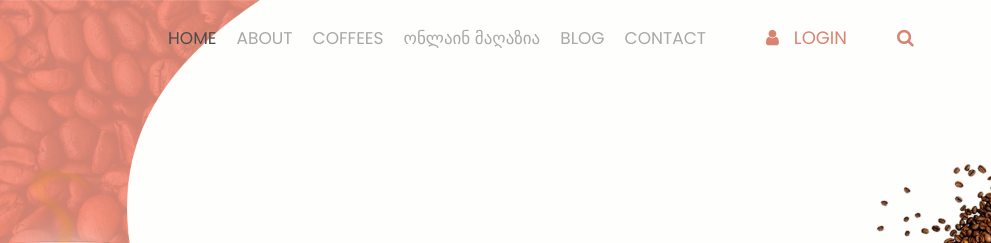
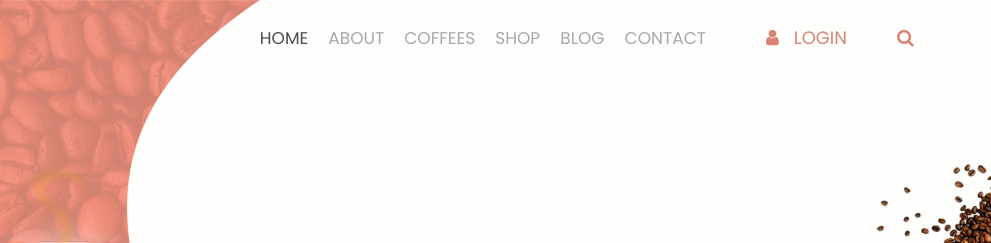
Before and after one commit to amirandev/code-conflicts, a plain HTML site: page index.html in a window 1280 px wide. Shown: the top 243 px of the page, 289-1280 px from the left. Drawn offline with nearby package versions, Linux system fonts and the light colour scheme; files whose address does not match are found by name.

Commit message:
chg ონლინე მაგაზია to shop

```diff
--- a/index.html
+++ b/index.html
@@ -49,7 +49,7 @@
                         <a class="nav-link" href="coffees.html">Coffees</a>
                      </li>
                      <li class="nav-item">
-                        <a class="nav-link" href="shop.html">ონლაინ მაღაზია</a>
+                        <a class="nav-link" href="shop.html">Shop</a>
                      </li>
                      <li class="nav-item">
                         <a class="nav-link" href="blog.html">Blog</a>
```
